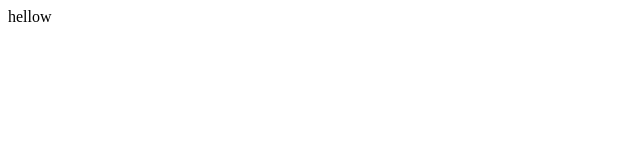
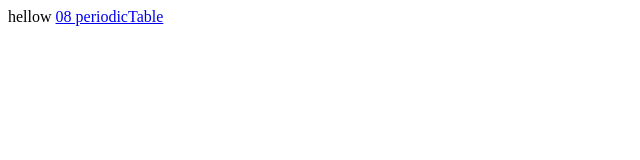
Before and after one commit to linoalvarez/wd1, a plain HTML site: page index.html in a window 1280 px wide. Shown: the whole page, without its empty margins (0-640 px from the left). Drawn offline with Linux system fonts and the light colour scheme.

Commit message:
Update index.html

```diff
--- a/index.html
+++ b/index.html
@@ -1 +1,2 @@
 hellow
+<a href="/08 periodicTable">08 periodicTable</a>
```
